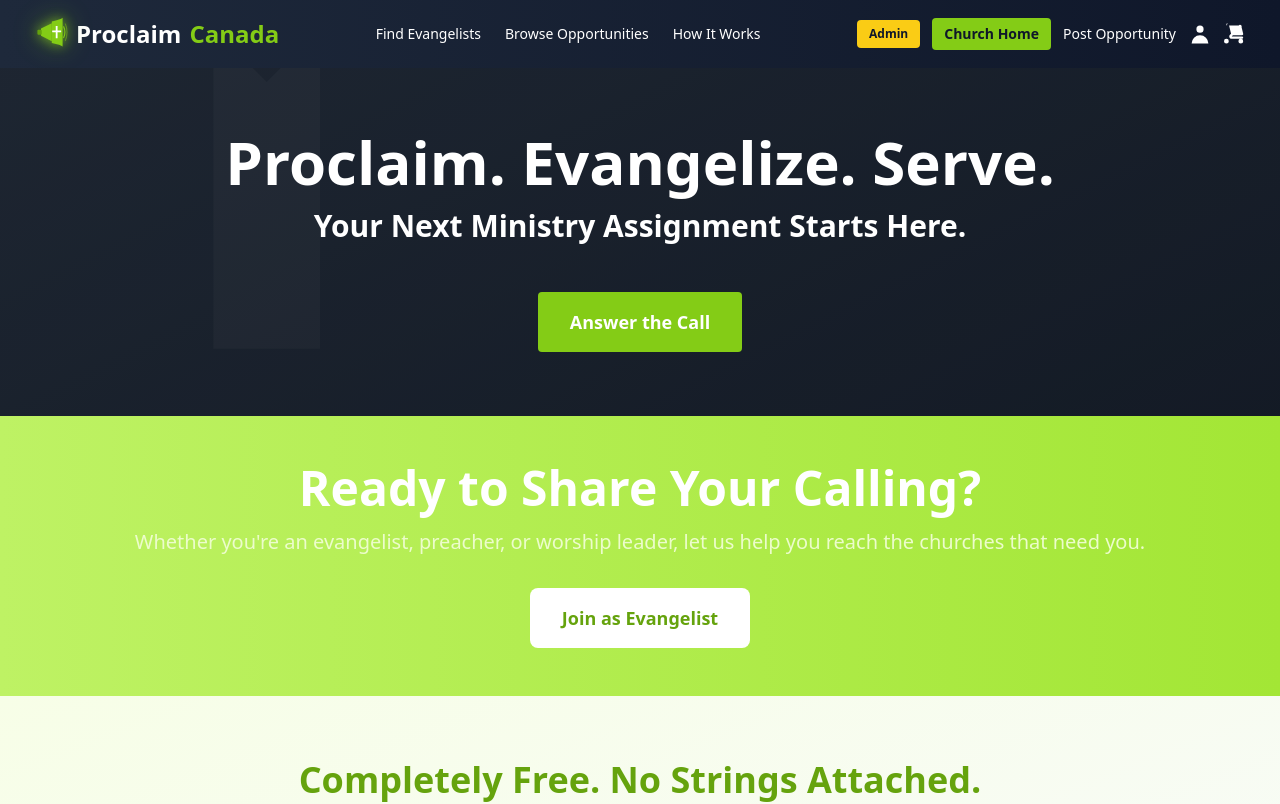
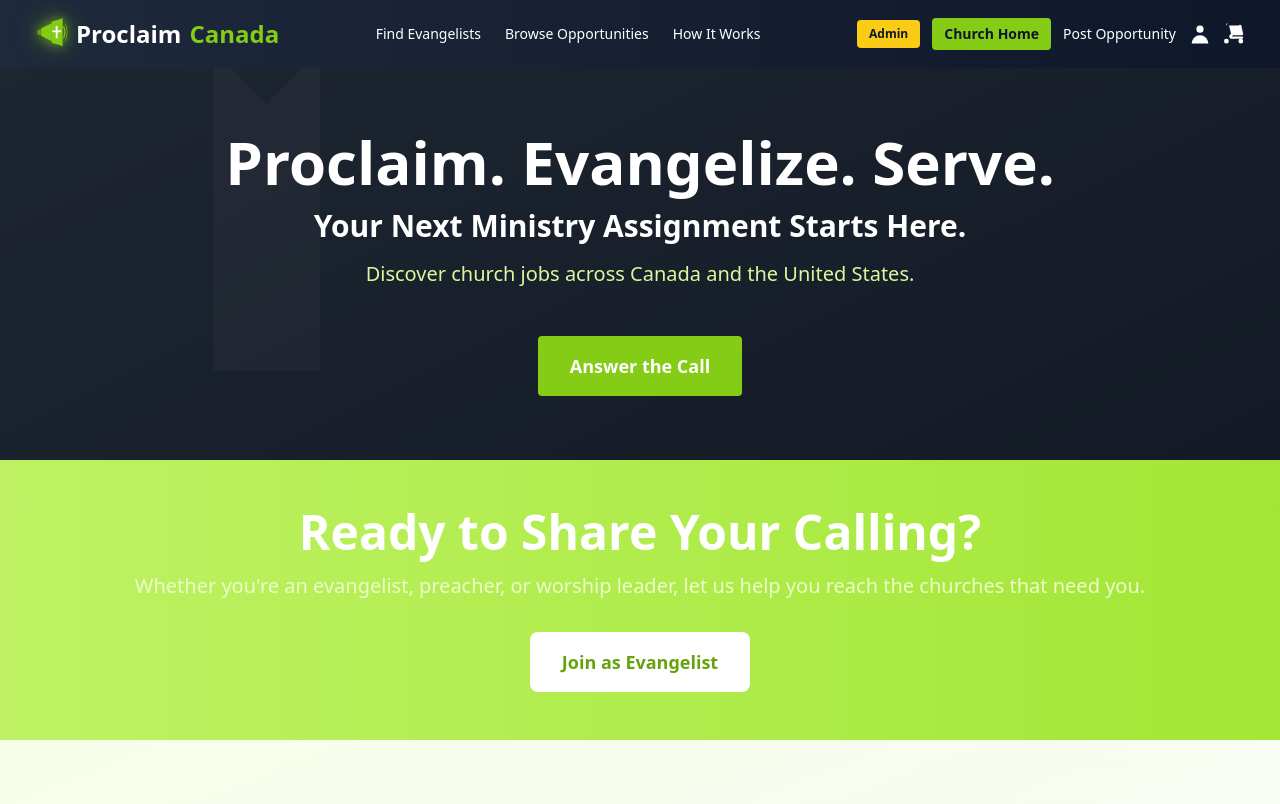
Before and after one commit to cathamaoui/Proclaim-Canada, a Next.js app: page / in a window 1280 px wide. Shown: the top 804 px of the page. Built offline with nearby package versions, Linux system fonts and the light colour scheme.

Commit message:
Add descriptive text to hero banner about church jobs

```diff
--- a/app/page.tsx
+++ b/app/page.tsx
@@ -74,7 +74,8 @@ export default function Home() {
           <h1 className="text-5xl md:text-6xl font-bold text-white text-center mb-4">
             Proclaim. Evangelize. Serve.
           </h1>
-          <p className="text-2xl md:text-3xl text-white text-center mb-12 font-semibold">Your Next Ministry Assignment Starts Here.</p>
+          <p className="text-2xl md:text-3xl text-white text-center mb-4 font-semibold">Your Next Ministry Assignment Starts Here.</p>
+          <p className="text-lg md:text-xl text-lime-200 text-center mb-12">Discover church jobs across Canada and the United States.</p>
 
           {/* CTA Button */}
           <div className="flex justify-center">
```
